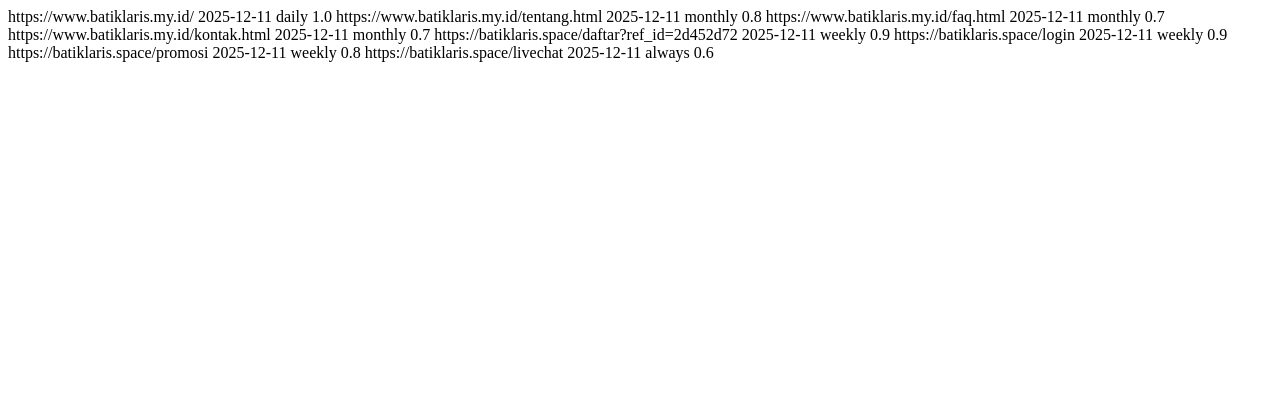
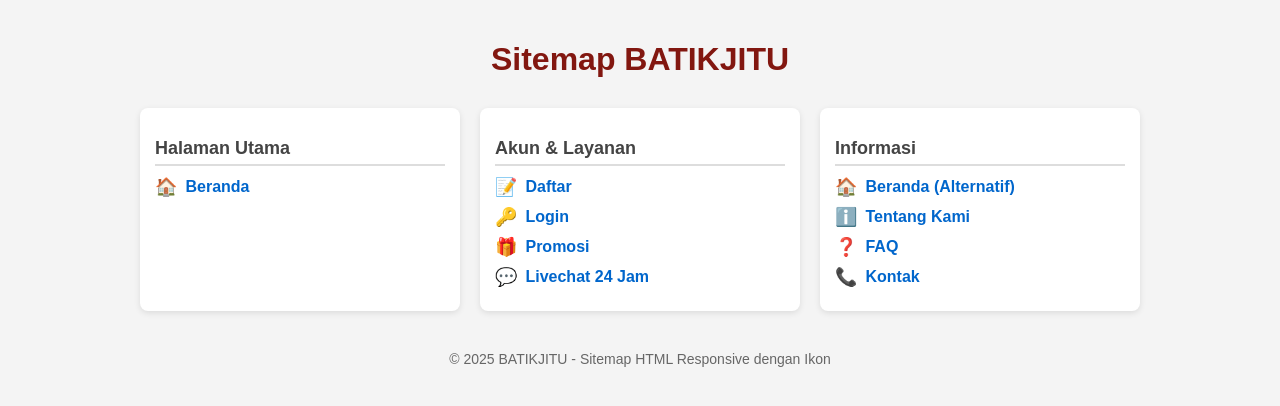
Before and after one commit to newfrasistiocs-hash/landing-page, a plain HTML site: page sitemap.html in a window 1280 px wide. Drawn offline with Linux system fonts and the light colour scheme.

Commit message:
Update sitemap.html

```diff
--- a/sitemap.html
+++ b/sitemap.html
@@ -1,68 +1,107 @@
-<?xml version="1.0" encoding="UTF-8"?>
-<urlset xmlns="https://www.sitemaps.org/schemas/sitemap/0.9">
+<!DOCTYPE html>
+<html lang="id">
+<head>
+  <meta charset="UTF-8">
+  <meta name="viewport" content="width=device-width, initial-scale=1.0">
+  <title>Sitemap BATIKJITU</title>
+  <style>
+    body {
+      font-family: Arial, sans-serif;
+      background-color: #f4f4f4;
+      color: #333;
+      margin: 0;
+      padding: 20px;
+    }
+    h1 {
+      text-align: center;
+      color: #821710;
+      margin-bottom: 30px;
+    }
+    .grid-container {
+      display: grid;
+      grid-template-columns: repeat(auto-fit, minmax(220px, 1fr));
+      gap: 20px;
+      max-width: 1000px;
+      margin: 0 auto;
+    }
+    .section {
+      background: #fff;
+      border-radius: 8px;
+      padding: 15px;
+      box-shadow: 0 2px 6px rgba(0,0,0,0.1);
+    }
+    .section h2 {
+      font-size: 18px;
+      color: #444;
+      border-bottom: 2px solid #ddd;
+      padding-bottom: 5px;
+      margin-bottom: 10px;
+    }
+    ul {
+      list-style: none;
+      padding: 0;
+      margin: 0;
+    }
+    li {
+      margin: 8px 0;
+      display: flex;
+      align-items: center;
+      gap: 8px;
+    }
+    a {
+      text-decoration: none;
+      color: #0066cc;
+      font-weight: bold;
+    }
+    a:hover {
+      color: #ff5722;
+      text-decoration: underline;
+    }
+    .icon {
+      font-size: 18px;
+    }
+    footer {
+      text-align: center;
+      margin-top: 40px;
+      font-size: 14px;
+      color: #666;
+    }
+  </style>
+</head>
+<body>
+  <h1>Sitemap BATIKJITU</h1>
 
-  <!-- Halaman Beranda -->
-  <url>
-    <loc>https://www.batiklaris.my.id/</loc>
-    <lastmod>2025-12-11</lastmod>
-    <changefreq>daily</changefreq>
-    <priority>1.0</priority>
-  </url>
+  <div class="grid-container">
+    <div class="section">
+      <h2>Halaman Utama</h2>
+      <ul>
+        <li><span class="icon">🏠</span><a href="https://batiklaris.space/">Beranda</a></li>
+      </ul>
+    </div>
 
-  <!-- Halaman Tentang Kami -->
-  <url>
-    <loc>https://www.batiklaris.my.id/tentang.html</loc>
-    <lastmod>2025-12-11</lastmod>
-    <changefreq>monthly</changefreq>
-    <priority>0.8</priority>
-  </url>
+    <div class="section">
+      <h2>Akun & Layanan</h2>
+      <ul>
+        <li><span class="icon">📝</span><a href="https://batiklaris.space/daftar?ref_id=2d452d72">Daftar</a></li>
+        <li><span class="icon">🔑</span><a href="https://batiklaris.space/login">Login</a></li>
+        <li><span class="icon">🎁</span><a href="https://batiklaris.space/promosi">Promosi</a></li>
+        <li><span class="icon">💬</span><a href="https://batiklaris.space/livechat">Livechat 24 Jam</a></li>
+      </ul>
+    </div>
 
-  <!-- Halaman FAQ -->
-  <url>
-    <loc>https://www.batiklaris.my.id/faq.html</loc>
-    <lastmod>2025-12-11</lastmod>
-    <changefreq>monthly</changefreq>
-    <priority>0.7</priority>
-  </url>
+    <div class="section">
+      <h2>Informasi</h2>
+      <ul>
+        <li><span class="icon">🏠</span><a href="https://www.batiklaris.my.id/">Beranda (Alternatif)</a></li>
+        <li><span class="icon">ℹ️</span><a href="https://www.batiklaris.my.id/tentang.html">Tentang Kami</a></li>
+        <li><span class="icon">❓</span><a href="https://www.batiklaris.my.id/faq.html">FAQ</a></li>
+        <li><span class="icon">📞</span><a href="https://www.batiklaris.my.id/kontak.html">Kontak</a></li>
+      </ul>
+    </div>
+  </div>
 
-  <!-- Halaman Kontak -->
-  <url>
-    <loc>https://www.batiklaris.my.id/kontak.html</loc>
-    <lastmod>2025-12-11</lastmod>
-    <changefreq>monthly</changefreq>
-    <priority>0.7</priority>
-  </url>
-
-  <!-- Halaman Daftar -->
-  <url>
-    <loc>https://batiklaris.space/daftar?ref_id=2d452d72</loc>
-    <lastmod>2025-12-11</lastmod>
-    <changefreq>weekly</changefreq>
-    <priority>0.9</priority>
-  </url>
-
-  <!-- Halaman Login -->
-  <url>
-    <loc>https://batiklaris.space/login</loc>
-    <lastmod>2025-12-11</lastmod>
-    <changefreq>weekly</changefreq>
-    <priority>0.9</priority>
-  </url>
-
-  <!-- Halaman Promosi -->
-  <url>
-    <loc>https://batiklaris.space/promosi</loc>
-    <lastmod>2025-12-11</lastmod>
-    <changefreq>weekly</changefreq>
-    <priority>0.8</priority>
-  </url>
-
-  <!-- Halaman Livechat -->
-  <url>
-    <loc>https://batiklaris.space/livechat</loc>
-    <lastmod>2025-12-11</lastmod>
-    <changefreq>always</changefreq>
-    <priority>0.6</priority>
-  </url>
-
-</urlset>
+  <footer>
+    &copy; 2025 BATIKJITU - Sitemap HTML Responsive dengan Ikon
+  </footer>
+</body>
+</html>
```
